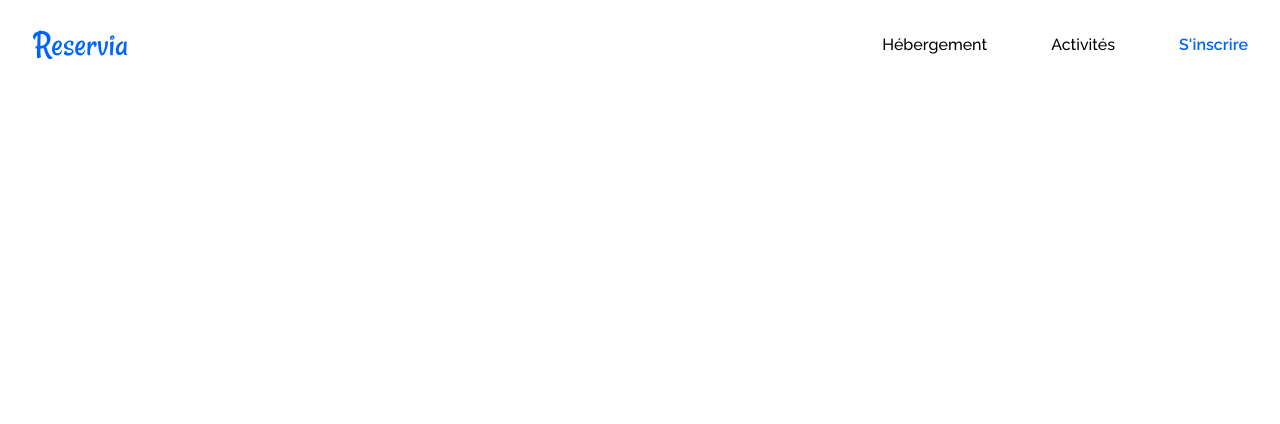
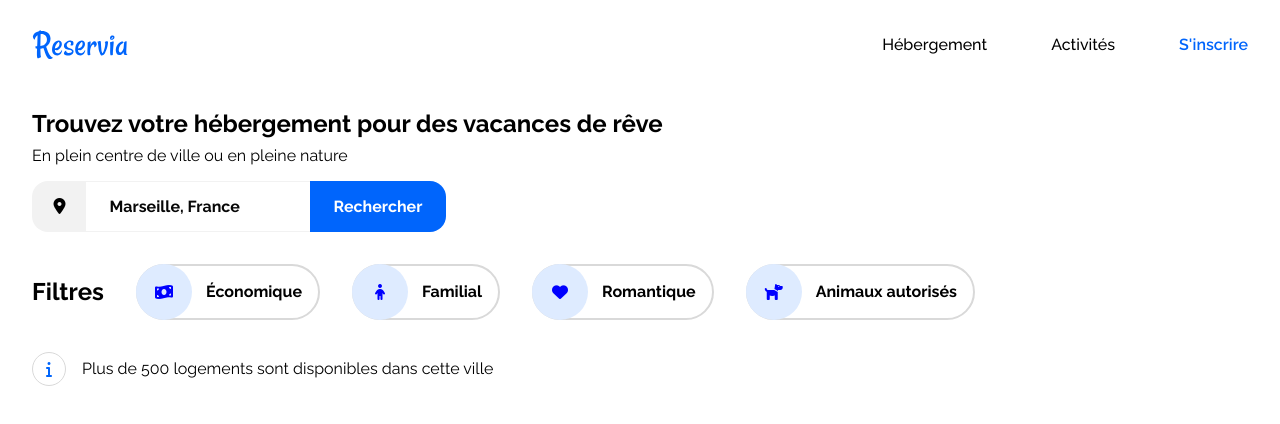
Before and after one commit to guillaumealbano/GuillaumeAlbano_2_16012021, a plain HTML site: page index.html in a window 1280 px wide. Drawn offline with Linux system fonts and the light colour scheme.

Commit message:
*1,2* a *1,5* AJOUT SECTION RECHERCHE (htm&css)

```diff
--- a/index.html
+++ b/index.html
@@ -27,3 +27,78 @@
     <a class="Hsub" href="#">S'inscrire</a>
 </header>
 <!-- FIN DU HEADER DE LA PAGE HTML -->
+
+<!-- ***DEBUT DU MAIN DE LA PAGE HTML*** -->
+<main class="Main">
+
+<!-- *1,2* a *1,5* DEBUT SECTION RECHERCHE DE LA PAGE HTML (H1 & PARA / BOUTON / FILTRES / PARA) -->
+
+<!-- *1,2* TITRE H1 & PARA (TROUVEZ VOTRE .... EN PLEIN ... )-->
+<section class="R">
+
+      <header class="Rheader">
+        <h1 class="Rh">Trouvez votre hébergement pour des vacances de rêve</h1>
+        <p class="Rpara">En plein centre de ville ou en pleine nature</p>
+      </header>
+
+<!-- *1,3* BOUTON DE RECHERCHE-->
+      <form class="Rform" action="proceedFrom.html" method="GET">
+        <span class="Rspan">
+          <i class="fas fa-map-marker-alt Rspanicon"></i>
+        </span>
+        <input class="Rinput" type="search" placeholder="Marseille, France" size="1">
+        <button class="Rbutton">
+          <span class="Rsearch">Rechercher</span>
+          <i class="Rsearchicon fas fa-search"></i>
+        </button>
+      </form>
+
+<!-- *1,4* LES 4 FILTRES (ECONOMIQUE + FAMILIAL + ROMATIQUE + ANIMAUX)  -->
+      <div class="Rfilters">
+        <h2 class="Rfiltersh">Filtres</h2>
+
+<!-- *1,4*1* a *1,4*4*  LES 4 FILTRES (ECONOMIQUE + FAMILIAL + ROMATIQUE + ANIMAUX)  -->
+
+<!-- *1,4*1* FILTRE ECONOMIQUE  -->
+        <div class="Rfilter">
+          <div class="Rframe">
+            <i class="fas fa-money-bill-wave Rframeicon"></i>
+          </div>
+          <span class="Rfiltersname">Économique</span>
+        </div>
+
+<!-- *1,4*2* FILTRE FAMILIAL  -->
+        <div class="Rfilter">
+          <div class="Rframe">
+            <i class="fas fa-child Rframeicon"></i>
+          </div>
+          <span class="Rfiltersname">Familial</span>
+        </div>
+
+<!-- *1,4*3* FILTRE ROMANTIQUE  -->
+        <div class="Rfilter">
+          <div class="Rframe">
+            <i class="fas fa-heart Rframeicon"></i>
+          </div>
+          <span class="Rfiltersname">Romantique</span>
+        </div>
+
+<!-- *1,4*4* FILTRE ANIMAUX  -->
+        <div class="Rfilter">
+          <div class="Rframe">
+            <i class="fas fa-dog Rframeicon"></i>
+          </div>
+          <span class="Rfiltersname">Animaux autorisés</span>
+        </div>
+
+      </div>
+
+<!-- *1,5* PARAGRAPHE SOUS LES FILTRES  -->
+      <div class="Rinfo">
+        <div class="Rinfoicondiv"><i class="fas fa-info Rinfoicon"></i></div>
+        <p class="Rinfopara">Plus de 500 logements sont disponibles dans cette ville</p>
+      </div>
+
+</section>
+
+<!-- FIN SECTION RECHERCHE DE LA PAGE HTML (H1 & PARA / BOUTON / FILTRES / PARA) -->
--- a/style/style.css
+++ b/style/style.css
@@ -88,3 +88,180 @@ a {
   }
 }
 /* -- FIN DU HEADER DE LA PAGE HTML -- */
+
+/* -- ***DEBUT DU MAIN DE LA PAGE HTML***-- */
+.Main {
+  max-width: 1440px;
+  margin: auto;
+  padding: 0 2rem;
+  box-sizing: border-box;
+}
+
+/* -- *1,2* a *1,5* DEBUT SECTION RECHERCHE DE LA PAGE HTML (H1 & PARA / BOUTON / FILTRES / PARA) -- */
+
+/* -- *1,2* TITRE H1 & PARA (TROUVEZ VOTRE .... EN PLEIN ... )-- */
+.Rh {
+  margin-bottom: 0.5rem;
+}
+.Rpara {
+  margin-top: 0;
+}
+
+/* -- MEDIA QUERIES *1,2* a *1,5* DEBUT DE LA SECTION RECHERCHE DE LA PAGE HTML -- */
+@media screen and (max-width: 650px) {
+
+  .Rsearch {
+    display: none;
+  }
+  .Rfiltersh {
+    width: 100%;
+  }
+  .Rfilter {
+    margin-right: 1rem;
+  }
+}
+
+@media screen and (max-width: 600px) {
+  .Rform {
+    display: flex;
+    width: 100%;
+  }
+  .Rinput {
+    flex: 1;
+  }
+  .Rdata {
+    display: none;
+  }
+  .Ricon {
+    display: block;
+  }
+}
+
+@media screen and (min-width: 601px) {
+  .Rsearch {
+    display: block;
+  }
+  .Rsearchicon {
+    display: none !important;
+  }
+}
+
+/* -- <!-- *1,3* BOUTON DE RECHERCHE --> -- */
+.Rform {
+  display: inline-flex;
+  max-width: 100%;
+  overflow: auto;
+}
+.Rspan {
+  background-color: #F2F2F2;
+  padding: 1rem 1.25rem;
+  border-radius: 1rem 0 0 1rem;
+  text-align: center;
+}
+.Rspanicon {
+  margin-left: 0.1rem;
+}
+.Rinput {
+  border-right: none;
+  border-left: none;
+  border-top: #F2F2F2 1px solid;
+  border-bottom: #F2F2F2 1px solid;
+  padding: 0 1.5rem;
+  box-sizing: border-box;
+  width: 14rem;
+  font-size: 1rem;
+  font-weight: bold;
+  font-family: "Raleway", "Sans serif";
+}
+.Rinput::placeholder {
+  font-family: "Raleway", "Sans serif";
+  font-size: 1rem;
+  color: #070707;
+}
+.Rbutton {
+  background-color: #0065FC;
+  color: white;
+  font-weight: bold;
+  border: none;
+  border-radius: 0 1rem 1rem 0;
+  padding: 0 1.5rem;
+  font-family: "Raleway", "Sans serif";
+  font-size: 1rem;
+  cursor: pointer;
+}
+
+/* -- *1,4* LES 4 FILTRES (ECONOMIQUE + FAMILIAL + ROMATIQUE + ANIMAUX) -- */
+.Rfilters {
+  display: flex;
+  margin-top: 2rem;
+  flex-wrap: wrap;
+}
+.Rfiltersh {
+  margin: 0 2rem 1rem 0;
+  display: flex;
+  align-items: center;
+}
+
+/* -- *1,4*1* a *1,4*4* LES 4 FILTRES (ECONOMIQUE + FAMILIAL + ROMATIQUE + ANIMAUX) -- */
+.Rfilter {
+  display: flex;
+  align-items: center;
+  margin-right: 2rem;
+  border: 2px solid #d9d9d9;
+  border-radius: 2rem;
+  margin-bottom: 1rem;
+  cursor: pointer;
+  transition-duration: 0.1s;
+  font-weight: bold;
+}
+.Rfilter:last-child {
+  margin-right: 0;
+}
+.Rfilter:hover {
+  background-color: #ffffff;
+  transform: scale(1.015);
+}
+.Rframe {
+  background-color: #DEEBFF;
+  border-radius: 100%;
+  height: 3rem;
+  width: 3rem;
+  min-height: 3.5rem;
+  min-width: 3.5rem;
+  display: flex;
+  align-items: center;
+  justify-content: center;
+  margin: -2px;
+}
+.Rframeicon {
+  color: blue;
+}
+.Rfiltersname {
+  margin: 0 1rem;
+}
+
+/* --  *1,5* PARAGRAPHE SOUS LES FILTRES  -- */
+.Rinfo {
+  display: flex;
+  align-items: center;
+  margin: 1rem 0 2rem 0;
+}
+.Rinfoicondiv {
+  height: 2rem;
+  width: 2rem;
+  min-height: 2rem;
+  min-width: 2rem;
+  border: solid 1px #d9d9d9;
+  border-radius: 100%;
+  display: flex;
+  align-items: center;
+  justify-content: center;
+  margin-right: 1rem;
+}
+.Rinfoicon {
+  color: #0065FC;
+}
+.Rinfopara {
+  margin: 0;
+}
+/* -- FIN SECTION RECHERCHE DE LA PAGE HTML (H1 & PARA / BOUTON / FILTRES / PARA) -->
```
